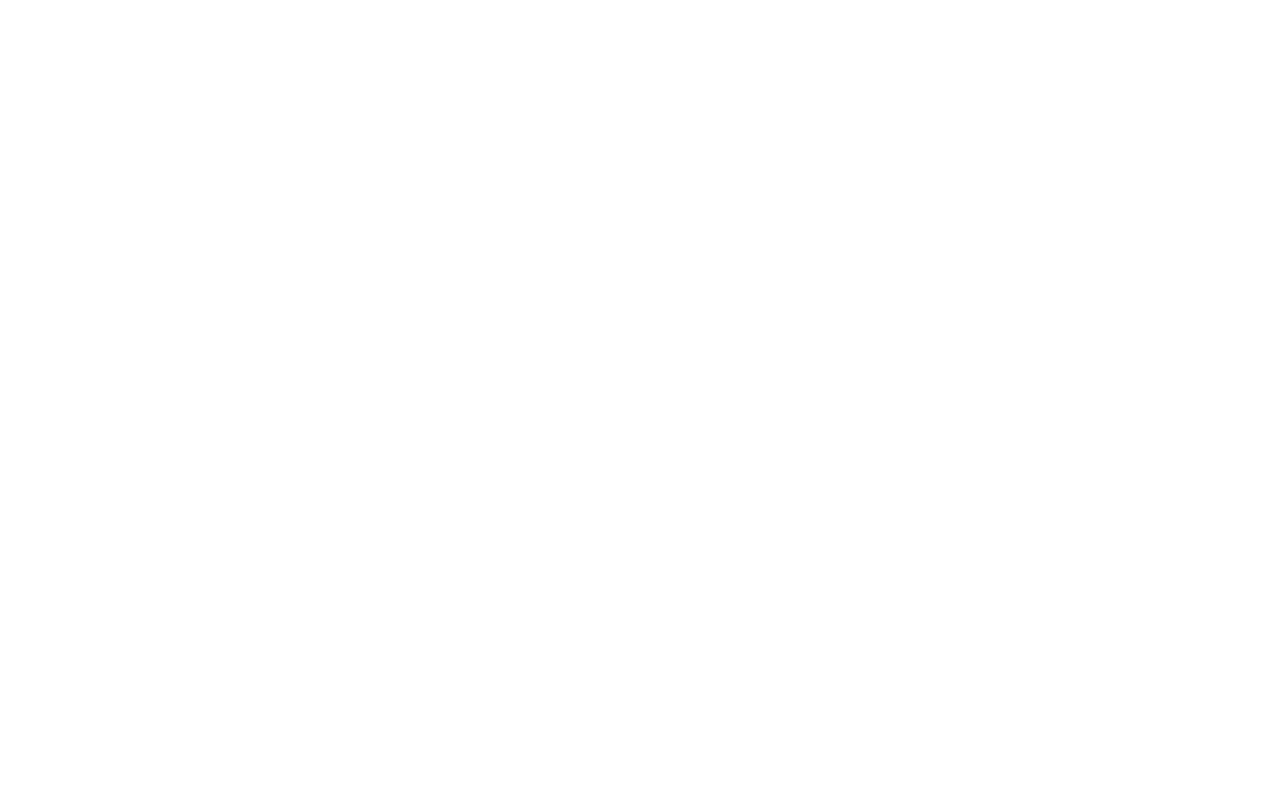
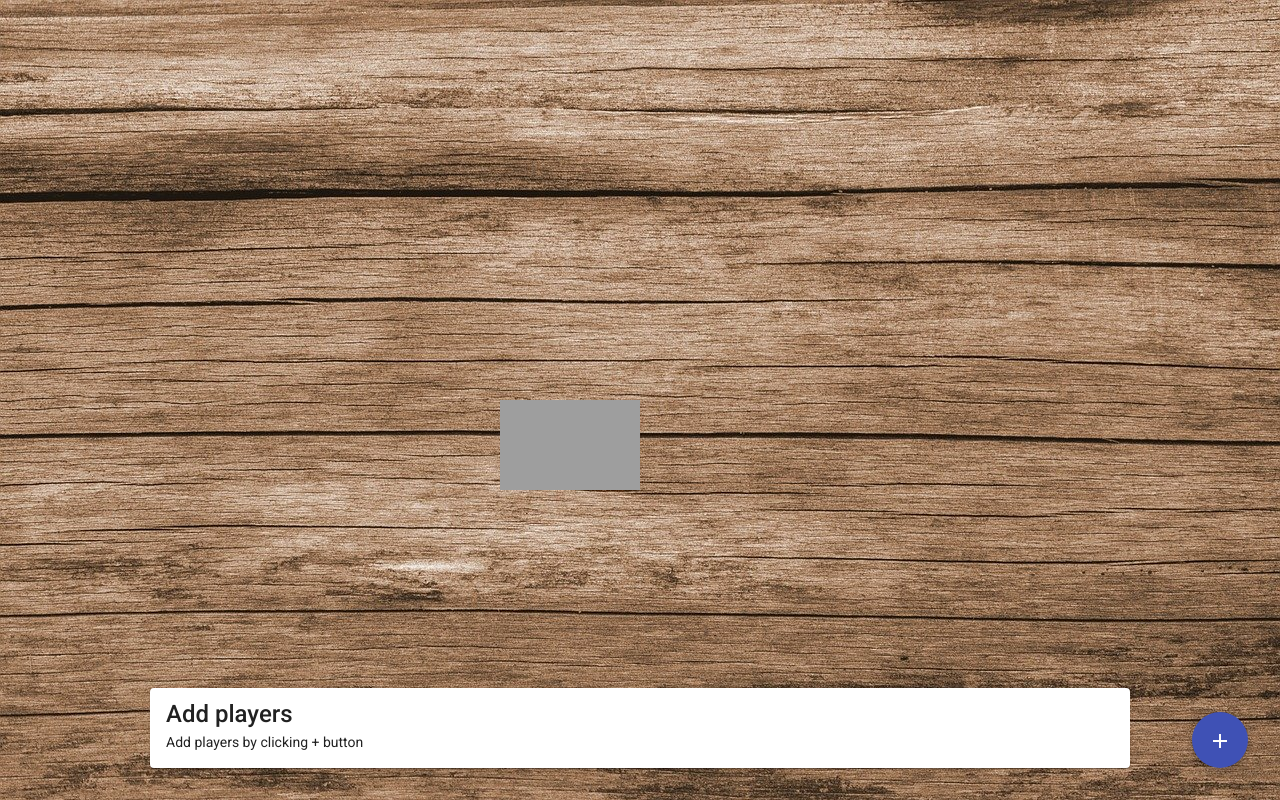
Before and after one commit to fabigu14/ringoffire, an Angular app: page /ringofffire/game in a window 1280 px wide. Before the commit this address led to /. Built offline with nearby package versions, Linux system fonts and the light colour scheme; grey boxes are pictures that could not be loaded.

Commit message:
path konfig

```diff
--- a/src/app/card-description/card-description.component.html
+++ b/src/app/card-description/card-description.component.html
@@ -1,4 +1,4 @@
 <mat-card class="pin-bottom">
-    <mat-card-title>{{card ? title : "Please pick a card"}}</mat-card-title>
-    <mat-card-content>{{card ? description : "Please click on the card stack to pick a card"}}</mat-card-content>
+    <mat-card-title>{{resolveTitle()}}</mat-card-title>
+    <mat-card-content>{{resolveDescription()}}</mat-card-content>
 </mat-card>
--- a/src/app/card-description/card-description.component.ts
+++ b/src/app/card-description/card-description.component.ts
@@ -16,9 +16,9 @@ export class CardDescriptionComponent implements OnInit, OnChanges {
     { title: 'Chicks', description: 'All girls drink.' },
     { title: 'Heaven', description: 'Put your hands up! The last player drinks!' },
     { title: 'Mate', description: 'Pick a mate. Your mate must always drink when you drink and the other way around.' },
-    { title: 'Thumbmaster', description: '' },
+    { title: 'Thumbmaster', description: 'You are the Thumbmaster! Put your thumb on the table, as soon as the other players realise, they have to put their thumb on the table to. Last one has to drink!' },
     { title: 'Men', description: 'All men drink.' },
-    { title: 'Quizmaster', description: '' },
+    { title: 'Quizmaster', description: 'You are the Quizmaster! No one is allowed to answer your Questions, if they do, they have to drink.' },
     { title: 'Never have i ever...', description: 'Say something you nnever did. Everyone who did it has to drink.' },
     { title: 'Rule', description: 'Make a rule. Everyone needs to drink when he breaks the rule.' },
   ];
@@ -41,4 +41,32 @@ export class CardDescriptionComponent implements OnInit, OnChanges {
     }
   }
 
+  resolveTitle(){
+    let title;
+    if (this.players == 0) {
+      title = 'Add players';
+    } else if(!this.card){
+      title = 'Please pick a card';
+    }
+    else{
+      title = this.title;
+    }
+
+    return title;
+  }
+
+  resolveDescription(){
+    let description;
+    if (this.players == 0) {
+      description = 'Add players by clicking + button';
+    } else if(!this.card){
+      description = 'Please click on the card stack to pick a card';
+    }
+    else{
+      description = this.description;
+    }
+
+    return description;
+  }
+
 }
--- a/src/index.html
+++ b/src/index.html
@@ -3,7 +3,7 @@
 <head>
   <meta charset="utf-8">
   <title>Ringoffire</title>
-  <base href="/">
+  <base href="/ringofffire/">
   <meta name="viewport" content="width=device-width, initial-scale=1">
   <link rel="icon" type="image/x-icon" href="favicon.ico">
   <link rel="preconnect" href="https://fonts.gstatic.com">
```
